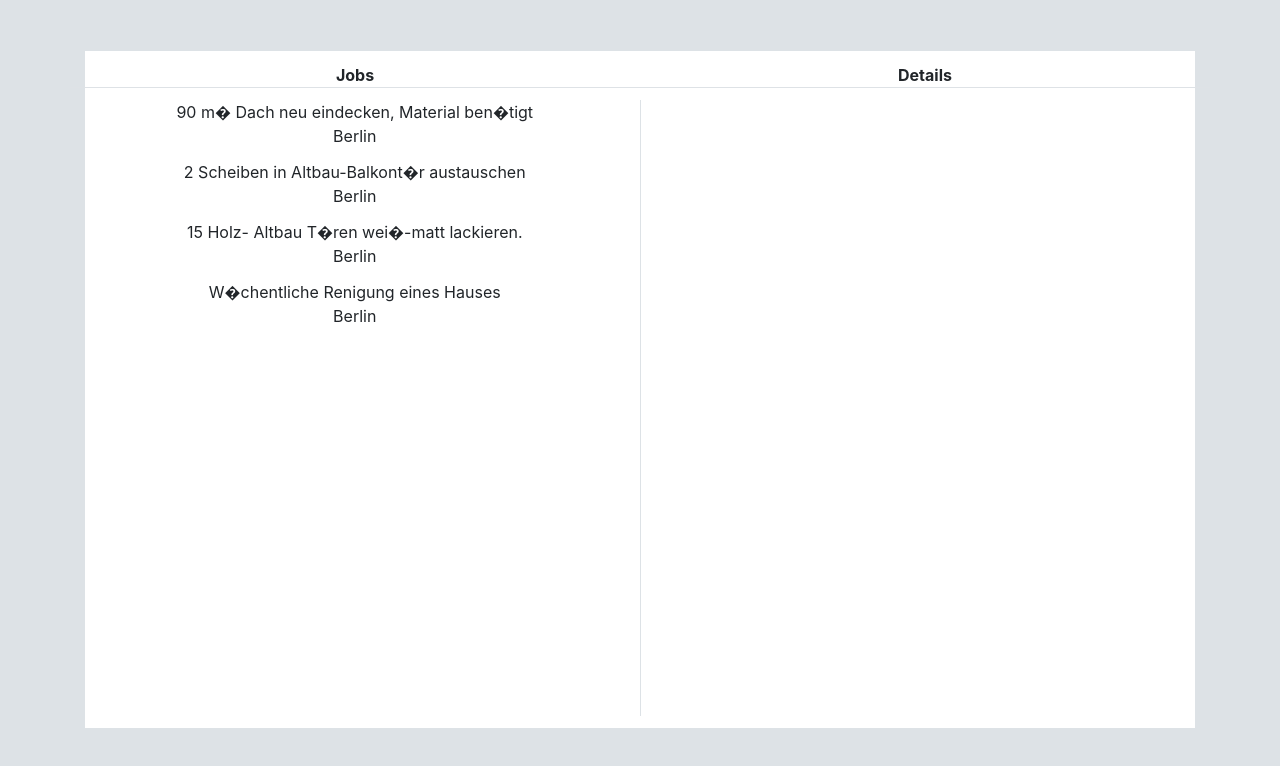
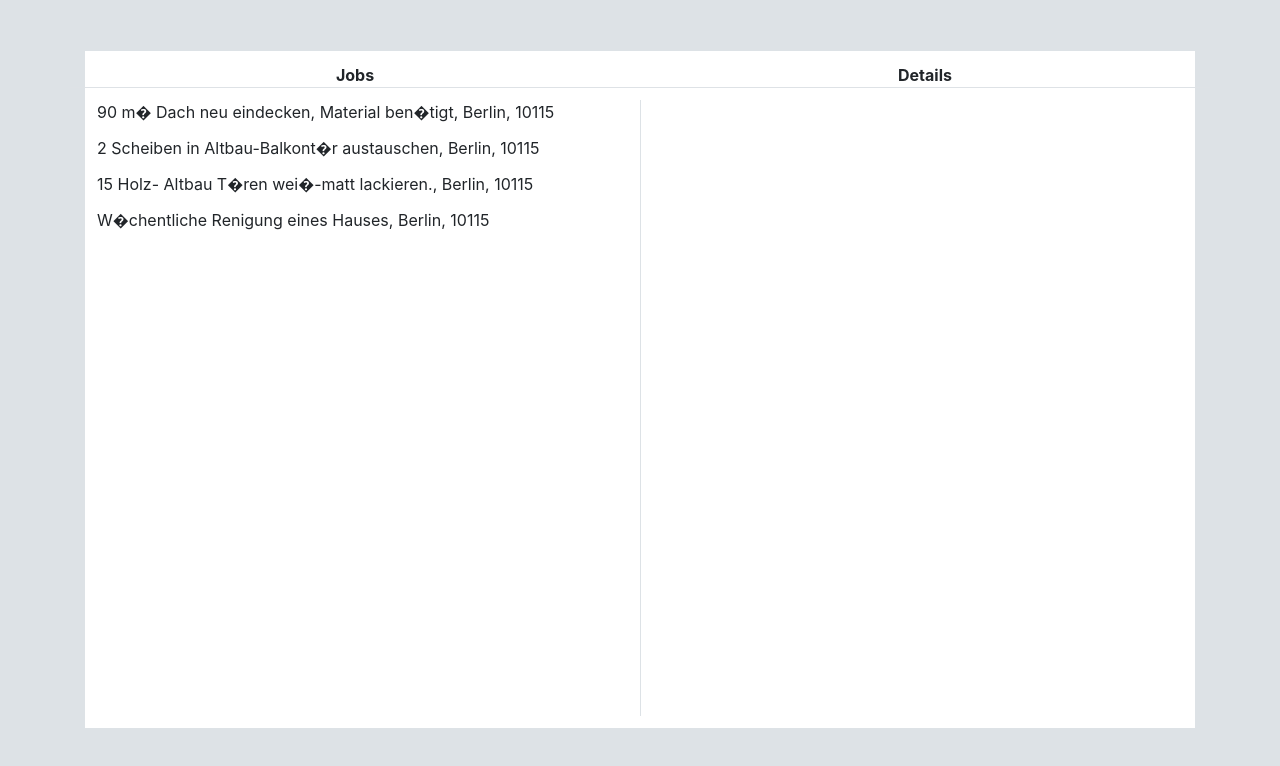
Before and after one commit to lustigepepe/MyHammer, an Angular app: page / in a window 1280 px wide. Shown: the top 766 px of the page. Built offline with nearby package versions, Linux system fonts and the light colour scheme.

Commit message:
changed text alignment

```diff
--- a/src/app/app.component.html
+++ b/src/app/app.component.html
@@ -11,12 +11,11 @@
       </div>
       <div class="row body-grid">
         <div class="col-sm">
-          <div class="row-grid" *ngFor="let jo of job" (click)="selectJob(jo)">
-            <div> {{jo.title}}</div>
-            <div>{{jo.city}}</div>
+          <div class="row-grid text-left" *ngFor="let jo of job" (click)="selectJob(jo)">
+            <div> {{jo.title}}, {{jo.city}}, {{jo.zip_code}}</div>
           </div>
         </div>
-        <div class="col-sm detail-grid">
+        <div class="col-sm detail-grid text-left">
           <div class="detail-item">
             {{title}}
           </div>
```
